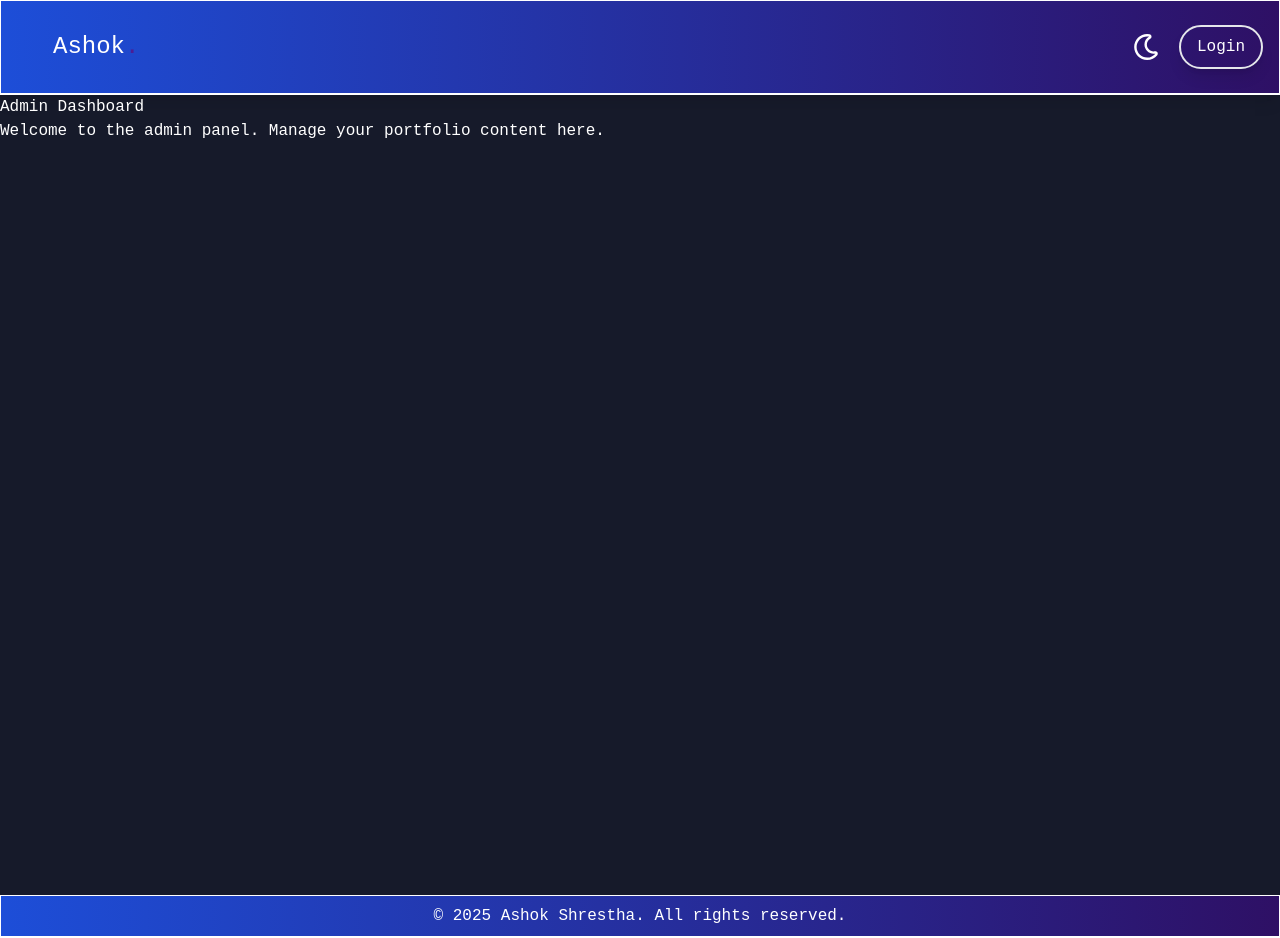
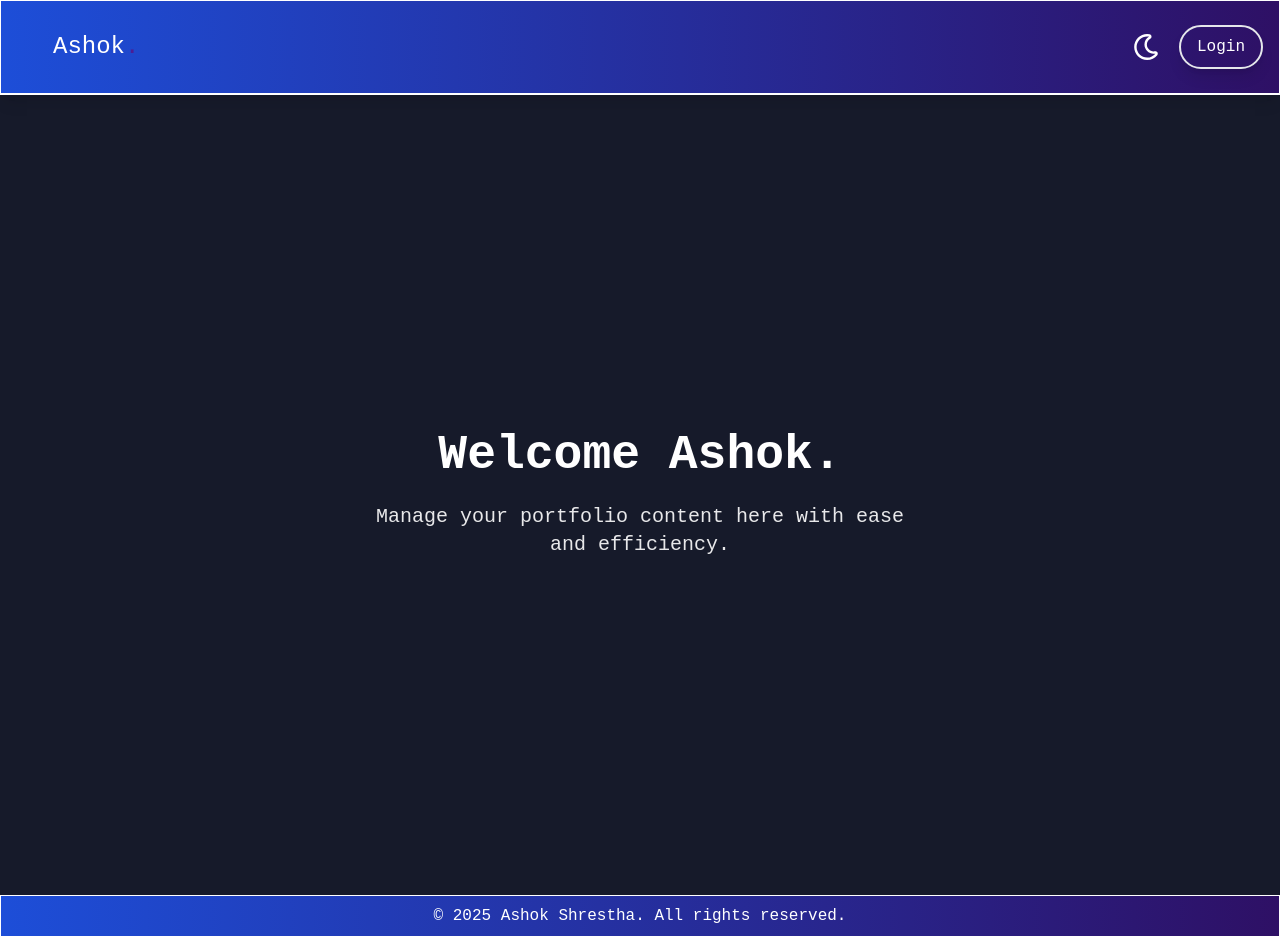
Before and after one commit to stha07ashok/protfolio-fullstack, a Next.js app in the folder client/: page /admin in a window 1280 px wide. Built offline with nearby package versions, Linux system fonts and the light colour scheme.

Commit message:
making home page

```diff
--- a/client/src/app/admin/login/page.tsx
+++ b/client/src/app/admin/login/page.tsx
@@ -62,7 +62,7 @@ const AdminLogin = () => {
         transition={{ duration: 1 }}
         className="w-full max-w-sm mx-auto shadow-lg rounded-lg px-8 pt-6 pb-8 mb-4 border-2"
       >
-        <h2 className="text-xl font-semibold mb-4">Admin Dashboard Login</h2>
+        <h2 className="text-xl font-semibold mb-4">Ashok`s Dashboard Login</h2>
 
         <form onSubmit={handleSubmit(onSubmit)}>
           <div className="mb-4">
--- a/client/src/app/admin/page.tsx
+++ b/client/src/app/admin/page.tsx
@@ -2,9 +2,19 @@ import React from "react";
 
 const AdminPage = () => {
   return (
-    <main className="min-h-screen">
-      <h1>Admin Dashboard</h1>
-      <p>Welcome to the admin panel. Manage your portfolio content here.</p>
+    <main className="min-h-screen flex flex-col items-center justify-center p-8">
+      <h1
+        className="text-5xl font-extrabold mb-6 animate-fadeInDown"
+        style={{ animationDuration: "1s" }}
+      >
+        Welcome Ashok.
+      </h1>
+      <p
+        className="text-xl max-w-xl text-center opacity-90 animate-fadeInUp"
+        style={{ animationDuration: "1.5s" }}
+      >
+        Manage your portfolio content here with ease and efficiency.
+      </p>
     </main>
   );
 };
```
